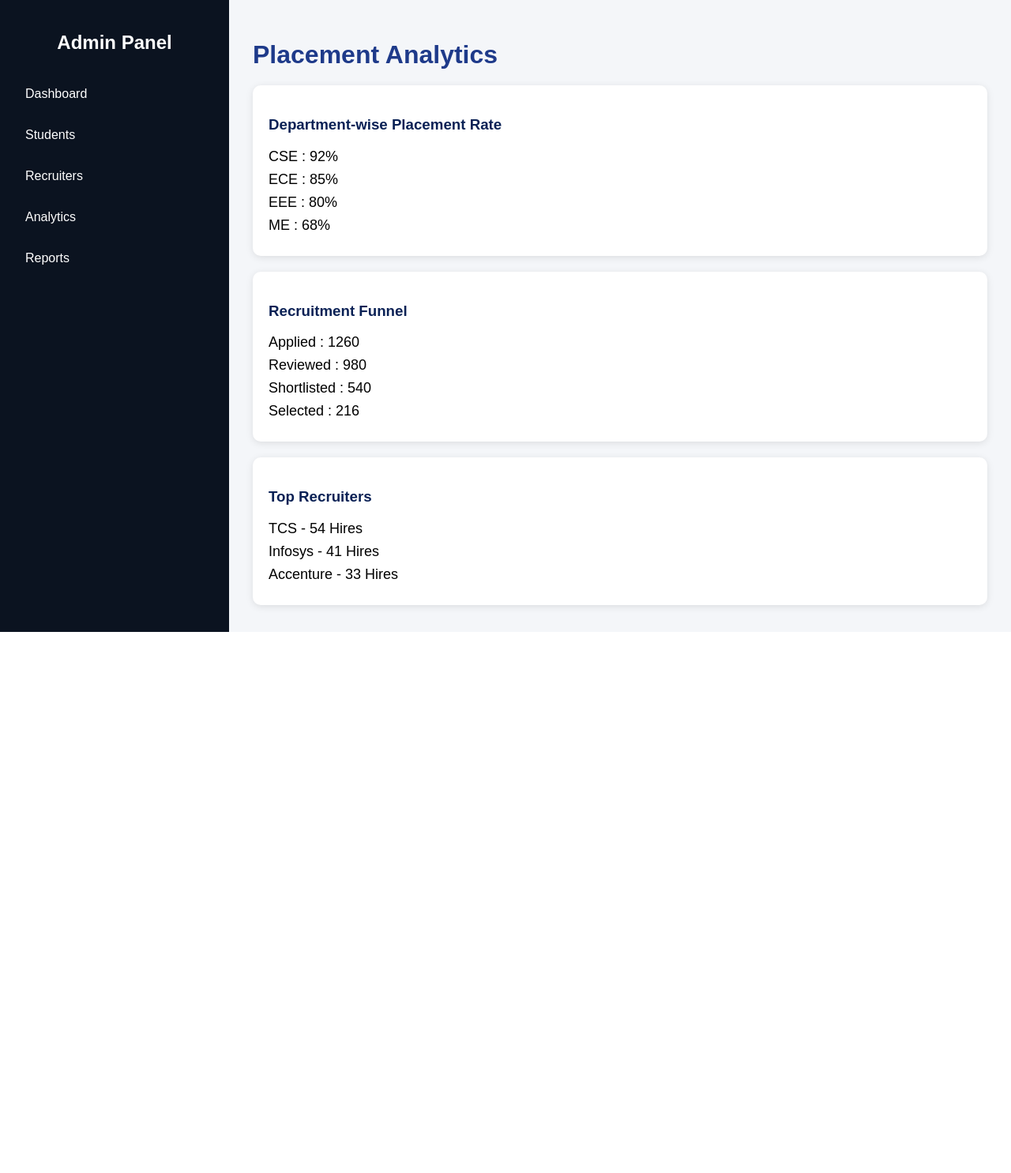
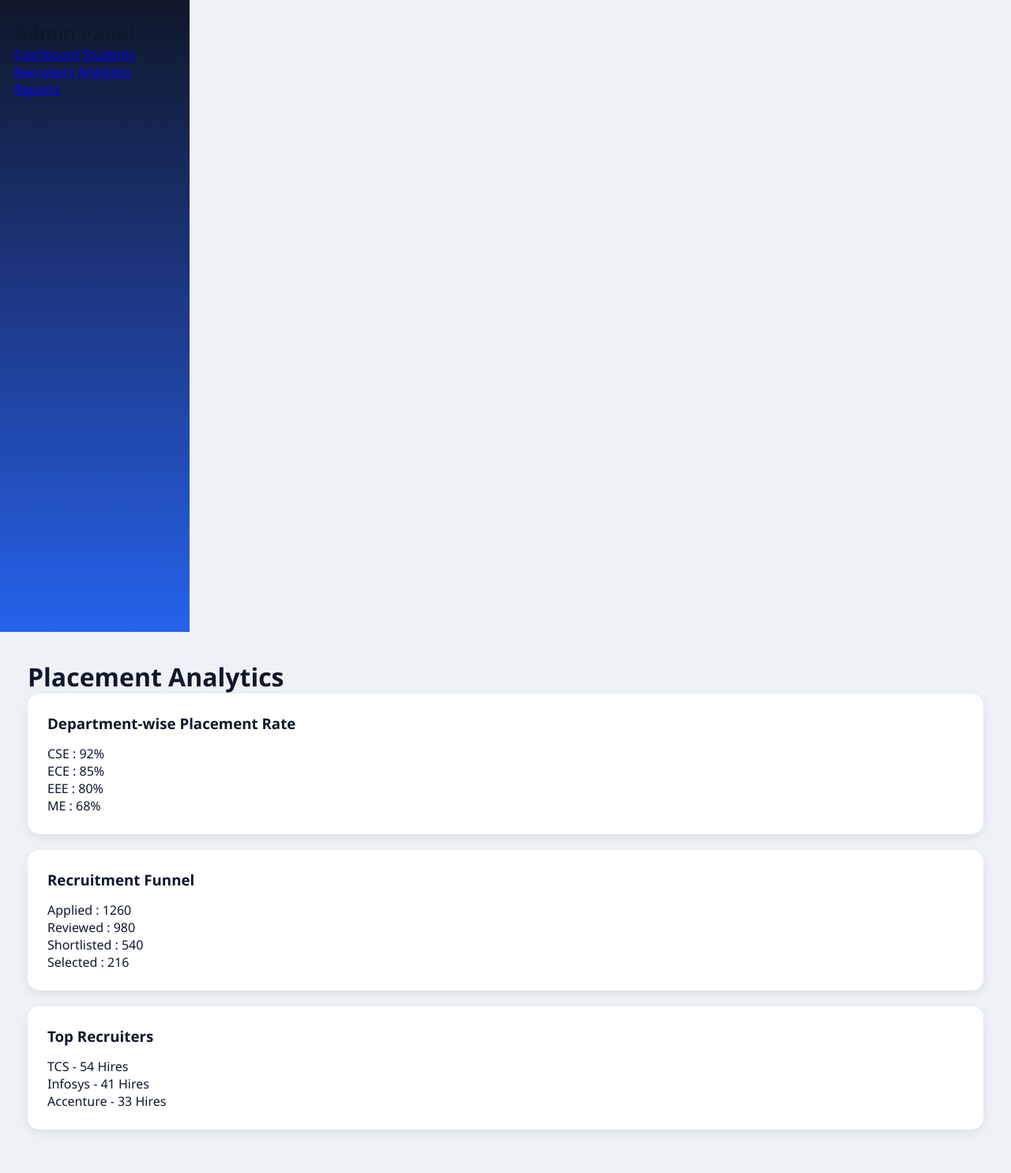
Before and after one commit to ambad-iii/Project, a Flask app: page /admin_analytics in a window 1280 px wide. Shown: the whole page at 79% size. Before the commit the page ends 800 px from the top, so only its background shows below. Run offline with Flask 3, Linux system fonts and the light colour scheme.

Commit message:
Update admin_style.css

```diff
--- a/College Placement Portal/static/admin_style.css
+++ b/College Placement Portal/static/admin_style.css
@@ -1,166 +1,193 @@
-body{
+*{
     margin:0;
-    font-family:Arial, sans-serif;
-    display:flex;
-    background:#f4f6f9;
+    padding:0;
+    box-sizing:border-box;
+    font-family:'Segoe UI',sans-serif;
 }
 
-.sidebar{
-    width:250px;
-    height:100vh;
-    background:#0b1320;
-    color:white;
-    padding:20px;
-    position:fixed;
-    left:0;
-    top:0;
+body{
+    background:#eef2f7;
+    color:#0f172a;
 }
 
-.sidebar h2{
-    text-align:center;
-    margin-bottom:30px;
+/* NAVBAR */
+
+.navbar{
+    height:75px;
+    background:linear-gradient(90deg,#0f172a,#1e3a8a,#2563eb);
+    display:flex;
+    justify-content:space-between;
+    align-items:center;
+    padding:0 40px;
+    color:white;
 }
 
-.sidebar a{
-    display:block;
-    color:white;
-    text-decoration:none;
-    padding:12px;
-    margin:10px 0;
-    border-radius:5px;
+.navbar h1{
+    font-size:24px;
 }
 
-.sidebar a:hover{
-    background:#1e293b;
+.navbar-right{
+    display:flex;
+    align-items:center;
+    gap:20px;
 }
 
-.content{
-    margin-left:290px;
-    padding:30px;
-    width:100%;
+.logout-btn{
+    background:#0b205a;
+    color:white;
+    padding:12px 20px;
+    border:none;
+    border-radius:8px;
+    cursor:pointer;
 }
 
-.content h1{
-    color:#1e3a8a;
-    margin-bottom:20px;
+.logout-btn:hover{
+    background:crimson;
 }
 
+/* LAYOUT */
+
+.container{
+    display:flex;
+}
+
+/* SIDEBAR */
+
+.sidebar{
+    width: 240px;
+    min-height: 100vh;
+    padding: 25px 18px;
+    background: linear-gradient(180deg,#0f172a,#1e3a8a,#2563eb
+    );
+}
+
+.sidebar ul{
+    list-style: none;
+}
+
+.sidebar ul li{
+    padding: 14px;
+    margin-bottom: 10px;
+    color: #d1d5db;
+    border-radius: 8px;
+    cursor: pointer;
+}
+
+.sidebar ul li:hover{
+    background-color: #e9edf7;
+    color: #0f172a;
+}
+
+.sidebar ul li.active{
+    background-color: #2563eb;
+    color: white;
+}
+
+.sidebar ul li a{
+    text-decoration: none;
+    color: inherit;
+    display: block;
+}
+
+.sidebar ul li.active a{
+    color: white;
+}
+
+/* CONTENT */
+
+.content{
+    flex:1;
+    padding:35px;
+}
+
+/* SECTION CARD */
+
+.section{
+    background:white;
+    padding:30px;
+    border-radius:15px;
+    margin-bottom:25px;
+    box-shadow:0 4px 12px rgba(0,0,0,.08);
+}
+
+/* SUMMARY CARDS */
+
+.summary-cards{
+    display:flex;
+    gap:20px;
+    margin-top:20px;
+    margin-bottom:25px;
+}
 
 .card{
+    flex:1;
     background:white;
-    padding:20px;
-    margin:20px 0;
-    border-radius:10px;
-    box-shadow:0 2px 10px rgba(0,0,0,0.1);
+    padding:40px;
+    border-radius:15px;
     text-align:center;
-    width:900px;
+    box-shadow:0 4px 12px rgba(0,0,0,.08);
 }
 
 .card h2{
-    color:#0c2458;
+    font-size:20px;
+    margin-bottom:15px;
 }
 
 .card p{
-    font-size:30px;
+    font-size:40px;
     font-weight:bold;
 }
 
+/* TABLE */
 
 table{
     width:100%;
     border-collapse:collapse;
+    margin-top:20px;
     background:white;
-    margin-top:20px;
-    box-shadow:0 2px 10px rgba(0,0,0,0.1);
 }
 
 th{
-    background:#0b1320;
+    background:#162a62;
     color:white;
-    padding:12px;
+    padding:15px;
 }
 
 td{
-    border:1px solid #ddd;
-    padding:10px;
+    padding:15px;
+    border-bottom:1px solid #ddd;
     text-align:center;
 }
 
 tr:hover{
-    background:#f1f5f9;
+    background:#f8fafc;
 }
 
-/* Buttons */
+/* BUTTONS */
 
 button{
-    background:#1e293b;
+    background:#2563eb;
     color:white;
     border:none;
-    padding:8px 15px;
-    border-radius:5px;
+    padding:10px 15px;
+    border-radius:8px;
     cursor:pointer;
-    margin:2px;
 }
 
 button:hover{
-    background:#05133a;
+    background:#1d4ed8;
 }
 
+/* ANALYTICS */
 
 .analytics-box{
     background:white;
-    padding:20px;
-    margin-top:20px;
-    border-radius:10px;
-    box-shadow:0 2px 10px rgba(0,0,0,0.1);
+    padding:25px;
+    border-radius:15px;
+    margin-bottom:20px;
+    box-shadow:0 4px 12px rgba(0,0,0,.08);
 }
 
 .analytics-box h3{
-    color:#0a2155;
+    margin-bottom:15px;
 }
-
-.analytics-box p{
-    font-size:18px;
-    margin:8px 0;
-}
-
-
-.report-box{
-    background:white;
-    padding:20px;
-    margin-top:20px;
-    border-radius:10px;
-    box-shadow:0 2px 10px rgba(0,0,0,0.1);
-}
-
-.login-box{
-    width:350px;
-    margin:100px auto;
-    background:white;
-    padding:30px;
-    border-radius:10px;
-    box-shadow:0 2px 10px rgba(0,0,0,0.2);
-    text-align:center;
-}
-
-.login-box input{
-    width:90%;
-    padding:10px;
-    margin:10px 0;
-    border:1px solid #ccc;
-    border-radius:5px;
-}
-
-.login-box button{
-    width:95%;
-    padding:10px;
-    background:#2563eb;
-    color:white;
-    border:none;
-    border-radius:5px;
-    cursor:pointer;
-}
-
-.login-box button:hover{
-    background:#0e2565;
-}
```
